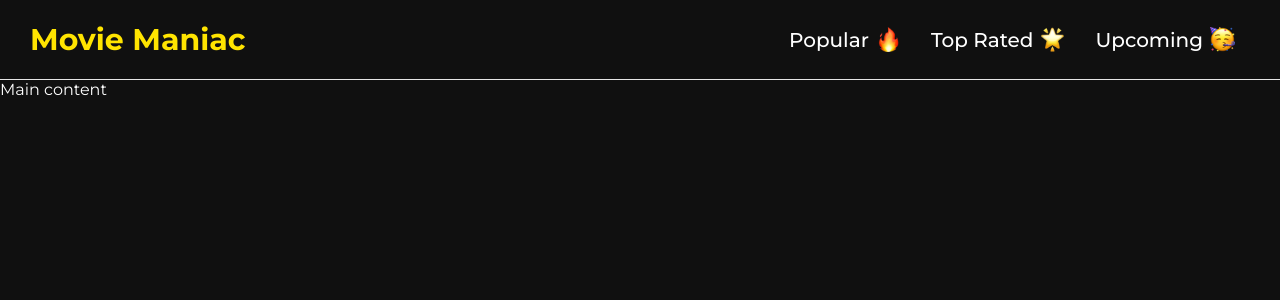
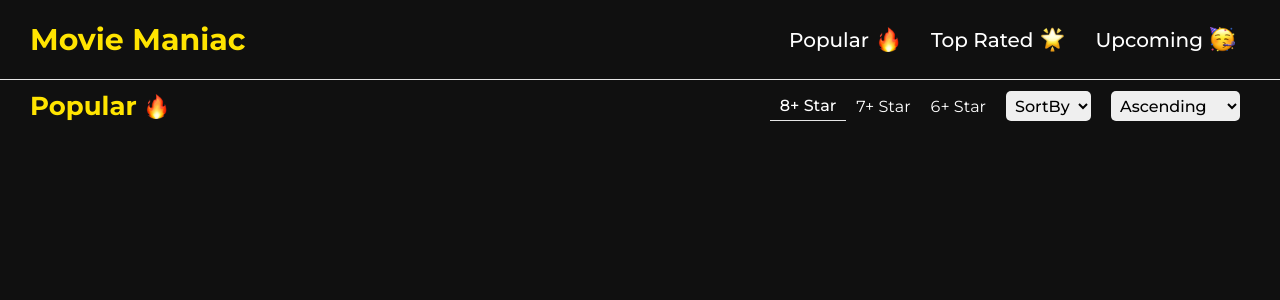
Before and after one commit to cravsky/moviemaniac, a React (Vite) app: page / in a window 1280 px wide. Shown: the top 300 px of the page. Built offline with nearby package versions, Linux system fonts and the light colour scheme.

Commit message:
MovieList component

```diff
--- a/src/App.jsx
+++ b/src/App.jsx
@@ -1,12 +1,13 @@
 import React from 'react'
 import Navbar from './components/Navbar/Navbar.jsx'
 import './App.css'
+import MovieList from './components/MovieList/MovieList.jsx'
 
 const App = () => {
   return (
     <div className='app'>
       <Navbar />
-      <main>Main content</main>
+      <MovieList />
     </div>
   )
 }
--- /dev/null
+++ b/src/components/MovieList/MovieList.css
@@ -0,0 +1,37 @@
+.movie_list_header {
+    padding: 10px 30px;
+    justify-content: space-between;
+    margin-bottom: 5px;
+}
+
+.movie_list_heading {
+    font-size: 26px;
+    color: #ffe400;
+}
+
+.movie_filter {
+    list-style: none;
+    font-size: 16px;
+}
+
+.movie_filter_item {
+    padding: 5px 10px;
+    cursor: pointer;
+}
+
+.movie_filter_item.active {
+   border-bottom: 1px solid #e6e6e6;
+   font-weight: 500;
+}
+
+.movie_sorting {
+    border: none;
+    outline: none;
+    border-radius: 5px;
+    font-size:16px;
+    font-weight: 500   ;
+    font-family: inherit;
+    height: 30px;
+    padding: 0 5px;
+    margin: 0 10px;
+}
--- /dev/null
+++ b/src/components/MovieList/MovieList.jsx
@@ -0,0 +1,38 @@
+import React from 'react'
+import './MovieList.css'
+import fire from '../../assets/fire.png'
+
+const MovieList = () => {
+  return (
+    <section className="movie_list">
+        <header className="align_center movie_list_header">
+            <h2 className="align_center movie_list_heading">Popular
+                <img src={fire} alt="fire" className='navbar_emoji'></img>
+            </h2>
+            {/* fs - filter/ sorting */}
+            <div className="align_center movie_list_fs">
+                <ul className="align_center movie_filter">
+                    <li className="movie_filter_item active">8+ Star</li>
+                    <li className="movie_filter_item">7+ Star</li>
+                    <li className="movie_filter_item">6+ Star</li>
+                </ul>
+
+                <select name="" id="" className="movie_sorting">
+                    <option value="">SortBy</option>
+                    <option value="">Date</option>
+                    <option value="">Rating</option>
+                </select>
+                <select name="" id="" className="movie_sorting">
+                    <option value="">Ascending</option>
+                    <option value="">Descending</option>
+                </select>
+            </div>
+        </header>
+        <div className="movie_cards">
+
+        </div>
+    </section>
+  )
+}
+
+export default MovieList
--- a/src/index.css
+++ b/src/index.css
@@ -14,3 +14,8 @@ body {
   color: #fff;
   font-family: "Montserrat", sans-serif;
 }
+
+.align_center {
+  display: flex;
+  align-items: center;
+}
```
